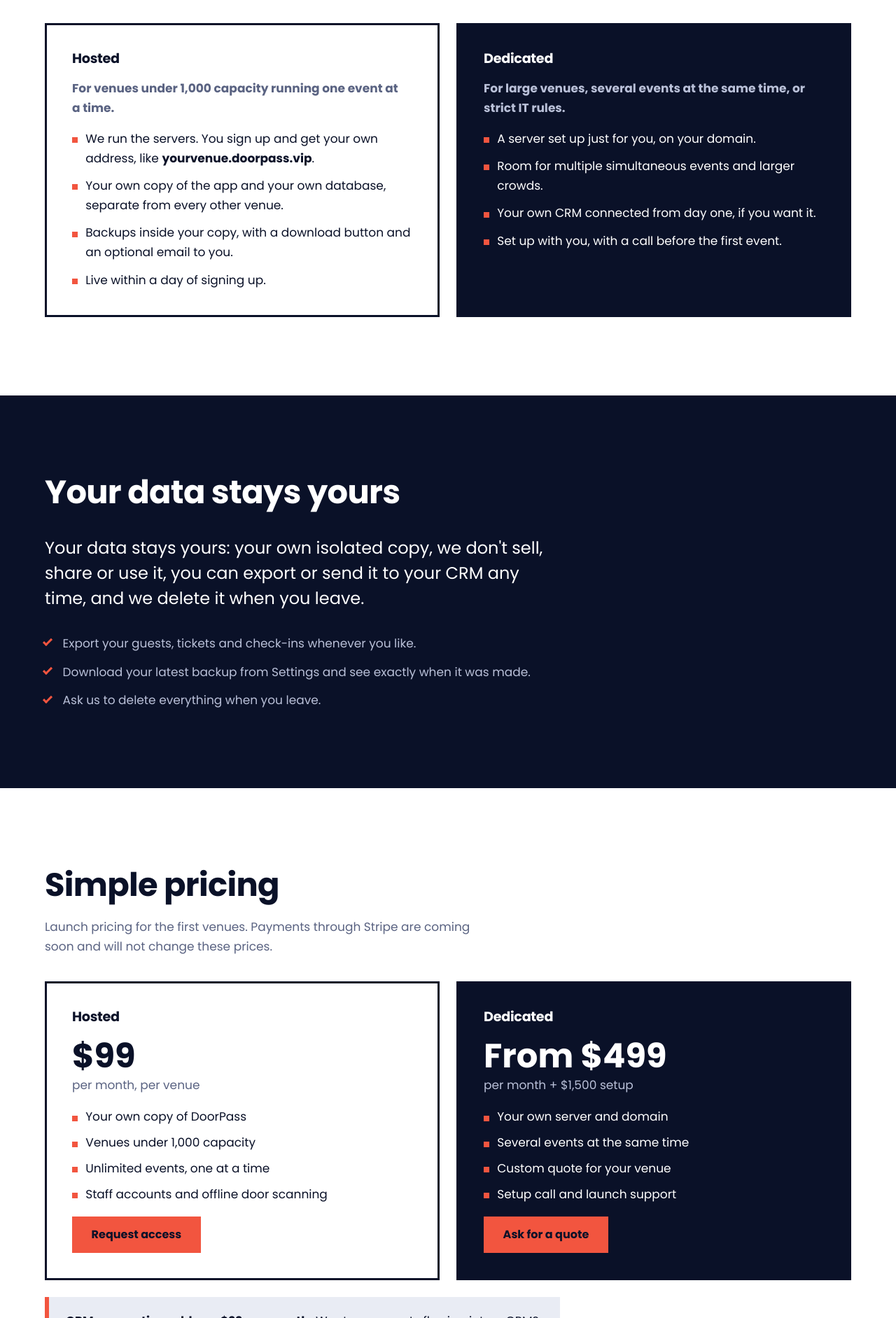
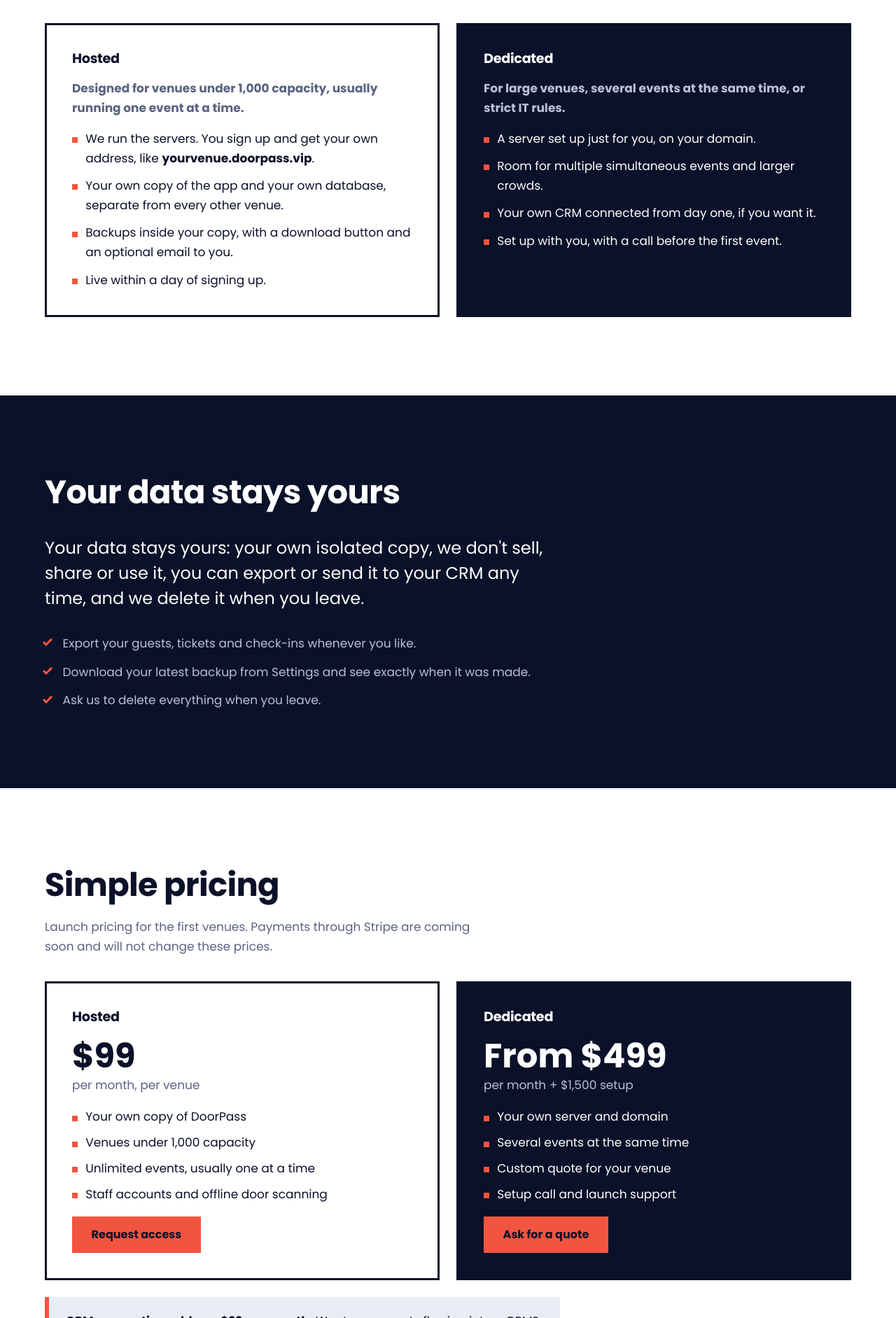
Before and after one commit to gabrielr81/doorpass-site, a website: page public/index.html in a window 1280 px wide. Shown: the part 4369-6252 px from the top of the page at 70% size. Drawn offline with Linux system fonts and the light colour scheme.

Commit message:
Site: hosted plan wording says designed for, not a hard limit (#19)
The app does not enforce one event at a time or a capacity cap, so the
home page now says what the hosted plan is designed for.

Closes gabrielr81/doorpass-ticketing#185


Claude-Session: https://claude.ai/code/session_01M7Asd5ro3TXmMPJS2rY71S

Co-authored-by: Claude <noreply@anthropic.com>

```diff
--- a/public/index.html
+++ b/public/index.html
@@ -278,7 +278,7 @@
     <div class="offers">
       <article class="offer">
         <h3>Hosted</h3>
-        <p class="offer-for">For venues under 1,000 capacity running one event at a time.</p>
+        <p class="offer-for">Designed for venues under 1,000 capacity, usually running one event at a time.</p>
         <ul>
           <li>We run the servers. You sign up and get your own address, like <strong>yourvenue.doorpass.vip</strong>.</li>
           <li>Your own copy of the app and your own database, separate from every other venue.</li>
@@ -324,7 +324,7 @@
         <ul>
           <li>Your own copy of DoorPass</li>
           <li>Venues under 1,000 capacity</li>
-          <li>Unlimited events, one at a time</li>
+          <li>Unlimited events, usually one at a time</li>
           <li>Staff accounts and offline door scanning</li>
         </ul>
         <a class="btn btn-primary" href="#request">Request access</a>
```
